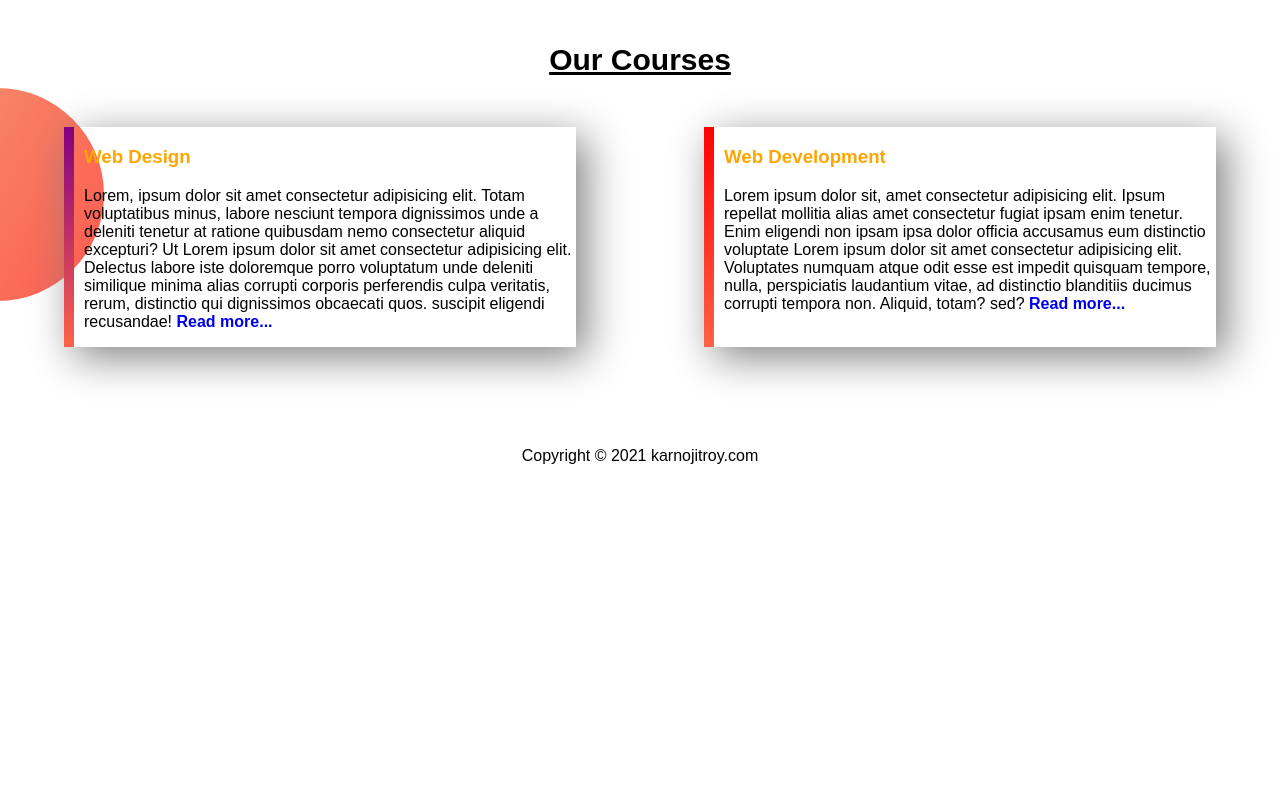
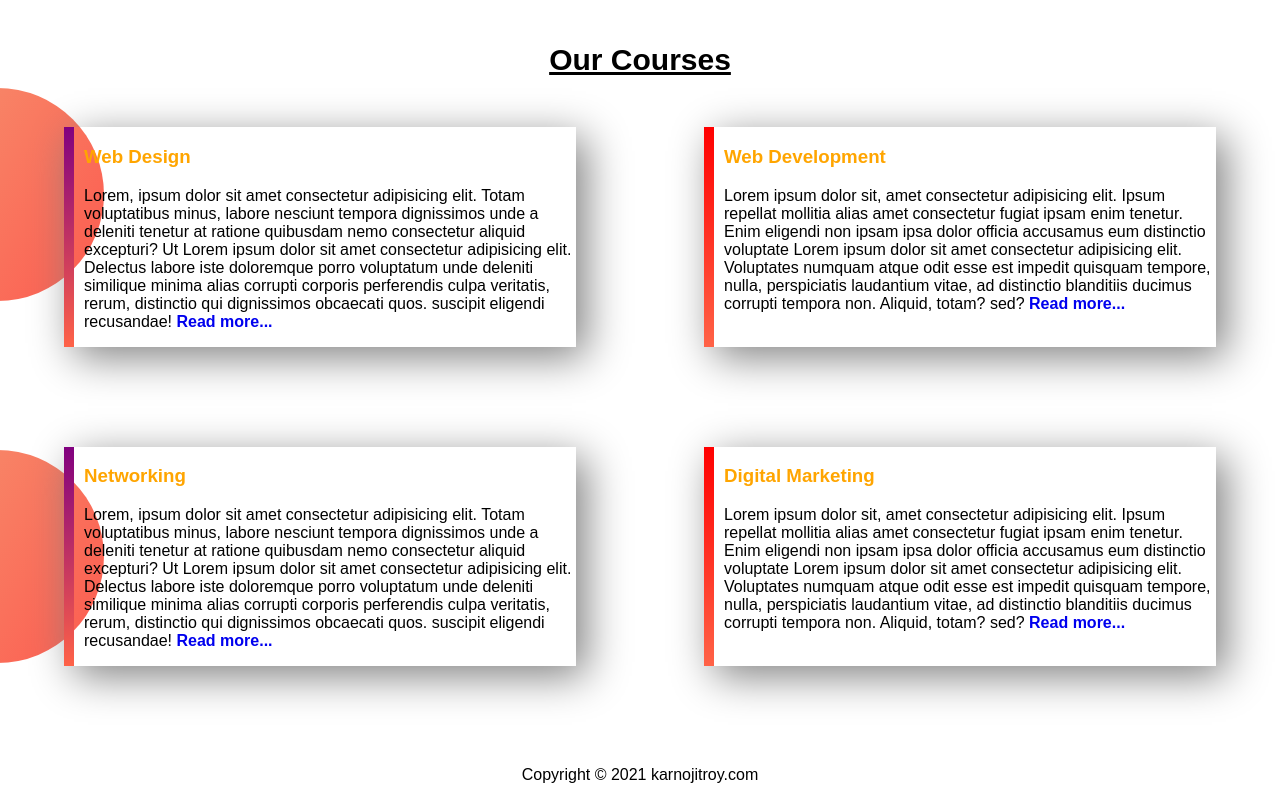
Before and after one commit to karnojitroy/practice-portfolio, a plain HTML site: page index.html in a window 1280 px wide. Shown: the part 1165-1965 px from the top of the page. Before the commit the page ends 1646 px from the top, so only its background shows below. Drawn offline with Linux system fonts and the light colour scheme.

Commit message:
course added

```diff
--- a/index.html
+++ b/index.html
@@ -86,6 +86,38 @@
                             <b>Read more...</b><a></span>
                 </p>
             </div>
+
+        </div>
+    </section>
+    <section class="course-area">
+        <div class="felxible-container">
+            <div class="course-item design">
+                <h3 class="orange-color">Networking</h3>
+                <p>Lorem, ipsum dolor sit amet consectetur adipisicing elit. Totam voluptatibus minus, labore nesciunt
+                    tempora dignissimos unde a deleniti tenetur at ratione quibusdam nemo consectetur aliquid excepturi?
+                    Ut Lorem ipsum dolor sit amet consectetur adipisicing elit. Delectus labore iste doloremque porro
+                    voluptatum unde deleniti similique minima alias corrupti corporis perferendis culpa veritatis,
+                    rerum, distinctio qui dignissimos obcaecati quos.
+                    suscipit eligendi recusandae!
+                    <span><a class="more-click" target="_blanck" href="https://www.google.com/">
+                            <b>Read more...</b><a></span>
+                </p>
+
+            </div>
+            <div class="course-item development">
+                <h3 class="orange-color">Digital Marketing</h3>
+                <p>Lorem ipsum dolor sit, amet consectetur adipisicing elit. Ipsum repellat mollitia alias amet
+                    consectetur
+                    fugiat ipsam enim tenetur. Enim eligendi non ipsam ipsa dolor officia accusamus eum distinctio
+                    voluptate Lorem ipsum dolor sit amet consectetur adipisicing elit. Voluptates numquam atque odit
+                    esse est impedit quisquam tempore, nulla, perspiciatis laudantium vitae, ad distinctio blanditiis
+                    ducimus corrupti tempora non. Aliquid, totam?
+                    sed?
+                    <span><a class="more-click" target="_blanck" href="https://www.google.com/">
+                            <b>Read more...</b><a></span>
+                </p>
+            </div>
+
         </div>
     </section>
 
```
